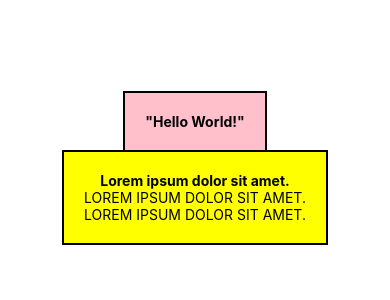
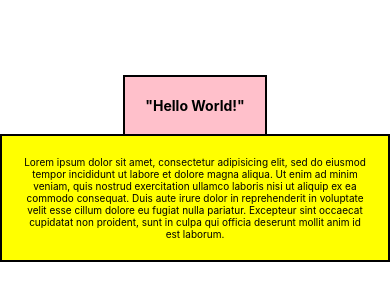
Before and after one commit to cindy-cho/lawforce, a React Native app in the folder hoxymola/myNewProject/: screen / in a window 390 px wide. Shown: the part 254-554 px from the top of the page. Built offline with nearby package versions, Linux system fonts and the light colour scheme.

Commit message:
Update App.js

```diff
--- a/hoxymola/myNewProject/App.js
+++ b/hoxymola/myNewProject/App.js
@@ -9,9 +9,7 @@
         <Text style={styles.boldText}>"Hello World!"</Text>
       </View>
       <View style={styles.body}>
-        <Text style={styles.boldText}>Lorem ipsum dolor sit amet.</Text>
-        <Text style={styles.normalText}>Lorem ipsum dolor sit amet.</Text>
-        <Text style={styles.normalText}>Lorem ipsum dolor sit amet.</Text>
+        <Text style={styles.normalText}>Lorem ipsum dolor sit amet, consectetur adipisicing elit, sed do eiusmod tempor incididunt ut labore et dolore magna aliqua. Ut enim ad minim veniam, quis nostrud exercitation ullamco laboris nisi ut aliquip ex ea commodo consequat. Duis aute irure dolor in reprehenderit in voluptate velit esse cillum dolore eu fugiat nulla pariatur. Excepteur sint occaecat cupidatat non proident, sunt in culpa qui officia deserunt mollit anim id est laborum.</Text>
       </View>
       <StatusBar style="auto" />
     </View>
@@ -38,8 +36,8 @@
   },
   normalText: {
     fontWeight: 'normal',
+    fontSize: 10,
     textAlign: 'center',
-    textTransform: 'uppercase',
   },
   body: {
     backgroundColor: 'yellow',
```
